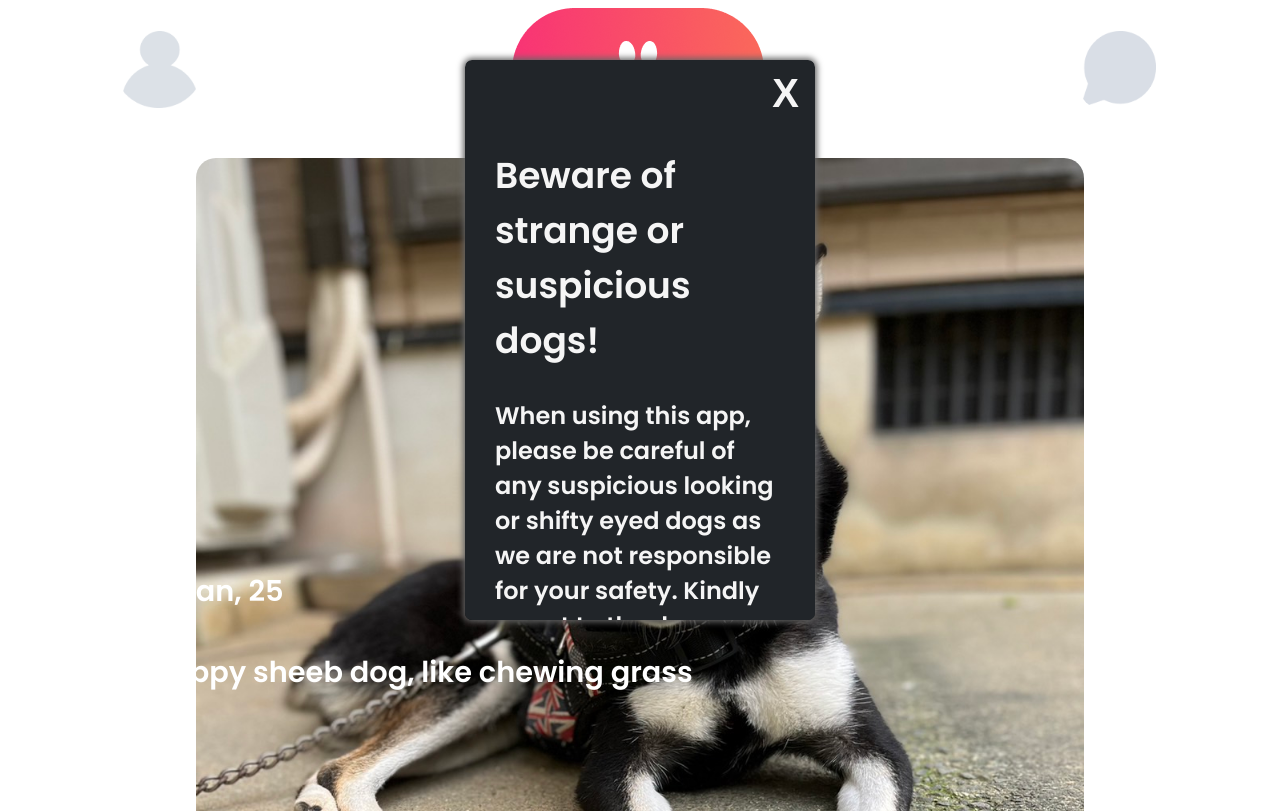
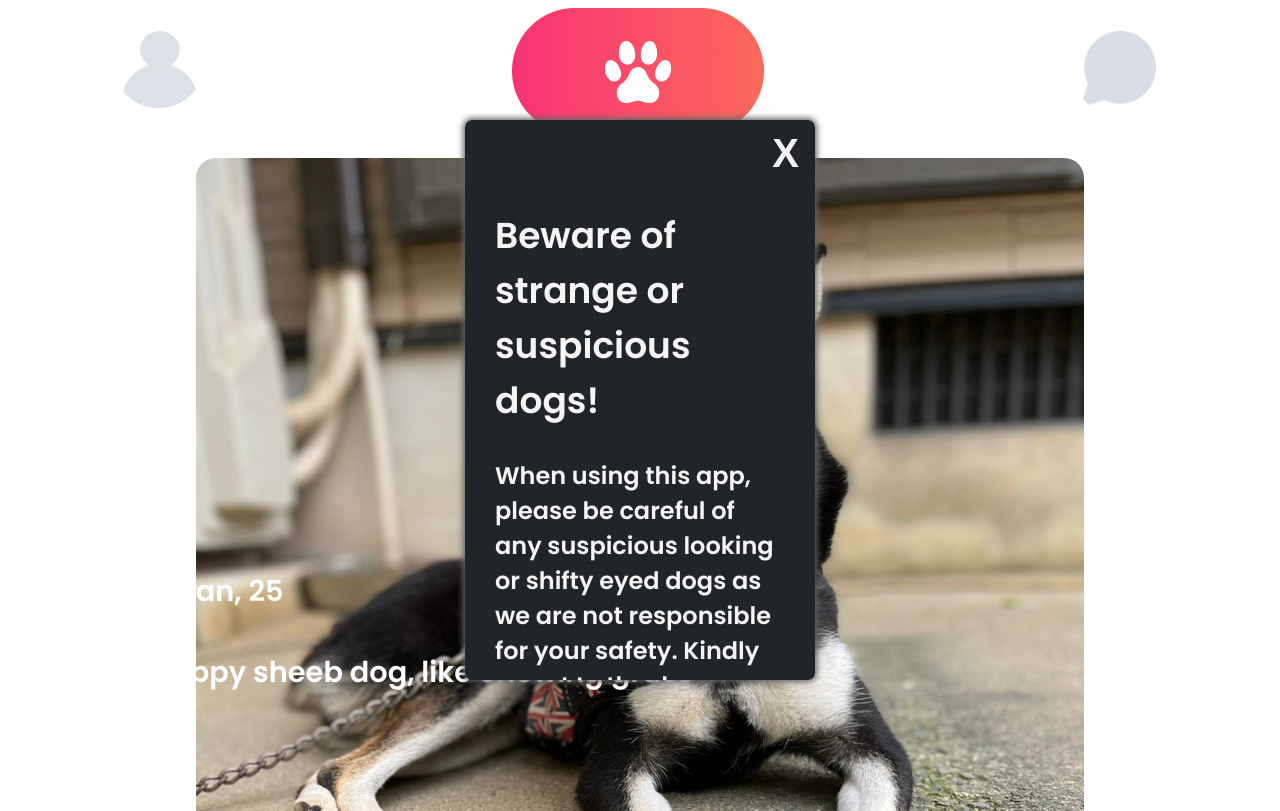
Before and after one commit to kebin20/tindogs, a plain HTML site: page index.html in a window 1280 px wide. Shown: the top 811 px of the page. Drawn offline with Linux system fonts and the light colour scheme.

Commit message:
Change modal vh to 0

```diff
--- a/style.css
+++ b/style.css
@@ -251,7 +251,7 @@ Modal
     display: block;
     position: fixed;
     top: 0;
-    bottom: 15vh;
+    bottom: 0;
     right: 0;
     left: 0;
     max-width: 90%;
```
